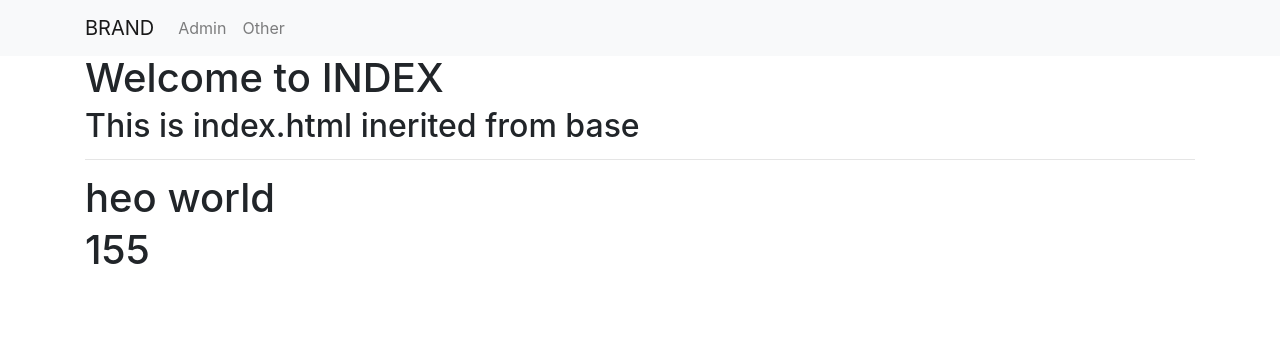
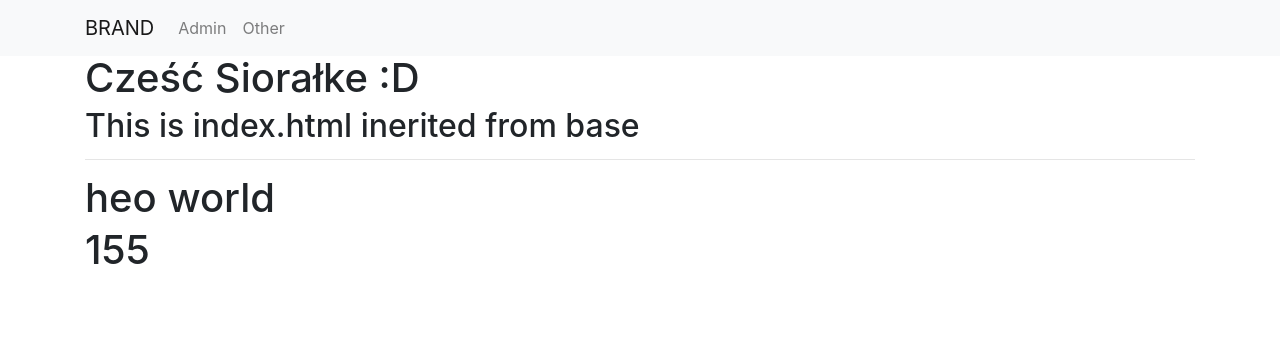
Before and after one commit to martapotocka/django-deployment-example, a Django app: page / in a window 1280 px wide. Shown: the top 356 px of the page. Run offline with Django 3.2, Linux system fonts and the light colour scheme; some libraries are stand-ins or nearby versions.

Commit message:
second commit

```diff
--- a/learning_templates/templates/basic_app/index.html
+++ b/learning_templates/templates/basic_app/index.html
@@ -3,7 +3,7 @@
 {% load my_extras %}
 
   {% block body_block %}
-    <h1>Welcome to INDEX</h1>
+    <h1>Cześć Siorałke :D </h1>
     <h2>This is index.html inerited from base</h2>
     <hr>
   <h1>{{ text|cut_two:'ll' }}</h1>
```
